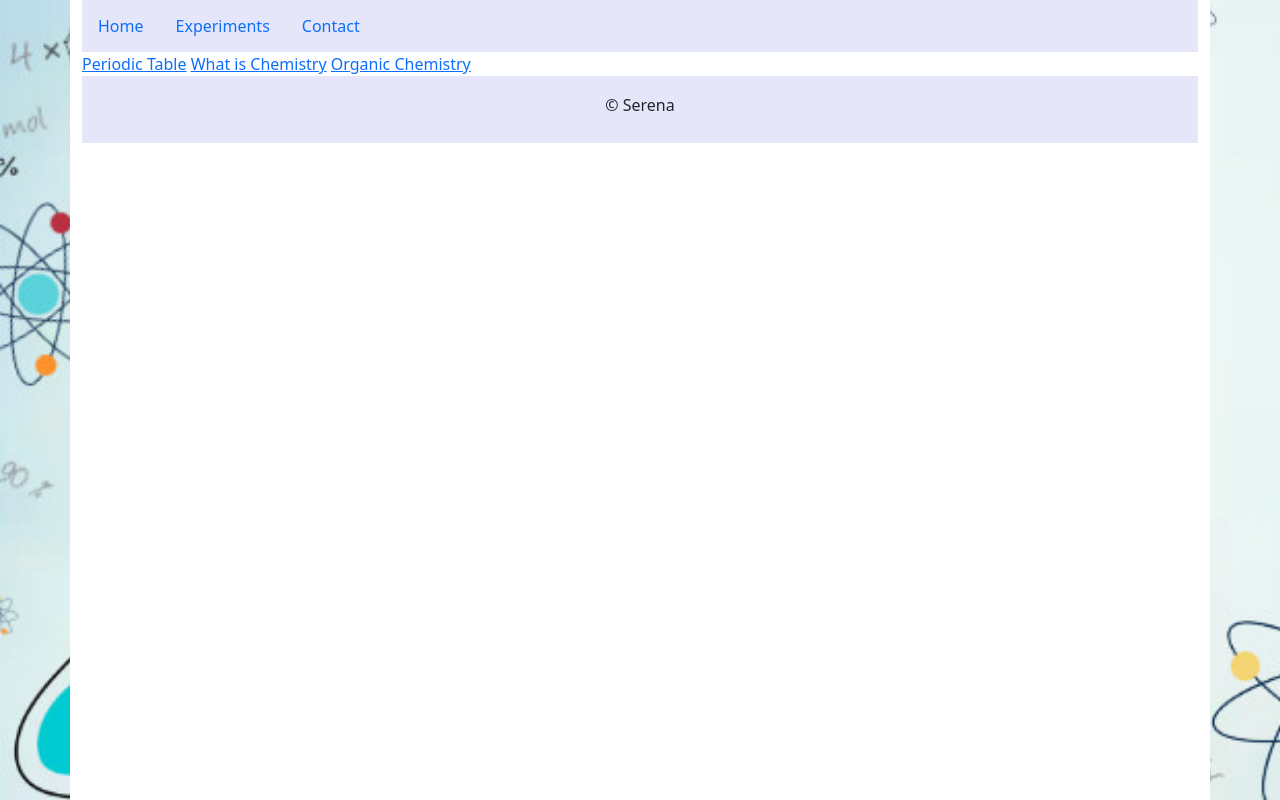
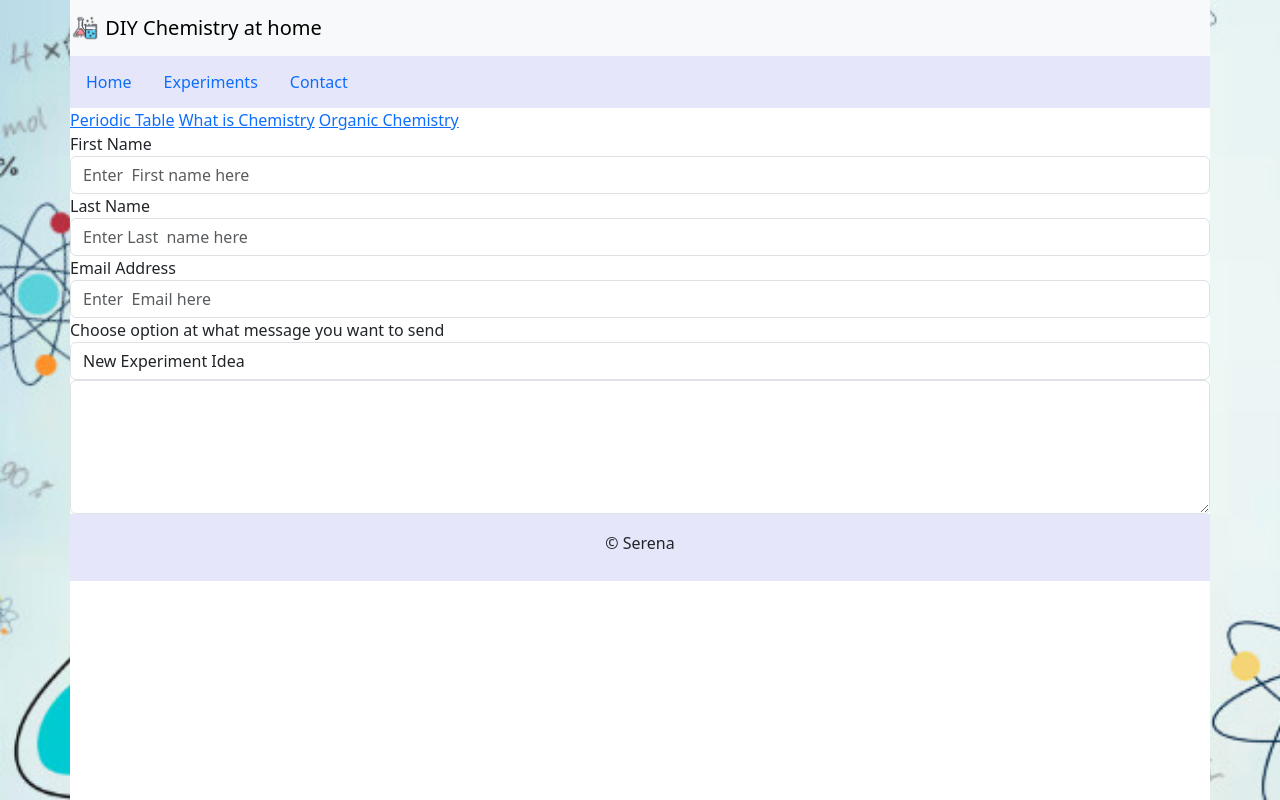
Before and after one commit to Serenabeelen/eindproject, a Flask app: page /contact in a window 1280 px wide. Run offline with Flask 3, Linux system fonts and the light colour scheme.

Commit message:
app.py werkende gemaakt waarbij ik block content heb toegevoegd aan experiments enzo en een logo voor op de website met de contact form

```diff
--- a/app.py
+++ b/app.py
@@ -1,4 +1,4 @@
-from flask import Flask, render_template
+from flask import Flask, render_template, url_for
 
 app = Flask(__name__)
 
@@ -10,5 +10,9 @@ def index():
 def contact():
   return render_template("contact.html")
 
+@app.route("/experiments")
+def experiments():
+  return render_template("experiments.html")
+
 if __name__=="__main__":
   app.run(debug=True)
--- a/static/CSS/index.css
+++ b/static/CSS/index.css
@@ -4,7 +4,7 @@ body {
   background-size: cover;
 }
 
-.container {
+.content {
   display: flex;
   background-color: white;
   width: 1140px;
--- a/templates/base.html
+++ b/templates/base.html
@@ -3,6 +3,8 @@
   <head>
     <meta charset="utf-8" />
     <meta name="viewport" content="width=device-width, initial-scale=1" />
+
+
 
     <link
       href="https://cdn.jsdelivr.net/npm/bootstrap@5.3.8/dist/css/bootstrap.min.css"
@@ -13,27 +15,37 @@
     <title>DIY chemistry at home</title>
     <link rel="icon" type="image/x-icon" href="../static/img/favicon.png">
 
-     <link rel="stylesheet" href="../static/CSS/index.css" />
+     <link rel="stylesheet" href="{{url_for('static', filename='css/index.css' )}}" />
+
+     {% block head%}{%endblock%}
   </head>
   <body>
      <script src="https://cdn.jsdelivr.net/npm/bootstrap@5.3.8/dist/js/bootstrap.bundle.min.js" integrity="sha384-FKyoEForCGlyvwx9Hj09JcYn3nv7wiPVlz7YYwJrWVcXK/BmnVDxM+D2scQbITxI" crossorigin="anonymous"></script>
-  </body>
 
-  <div class="container">
+  <div class="content">
     <ul>
-      <li><a class="active" href="index.html">Home</a></li>
-      <li><a href="experiments.html"> Experiments</a></li>
-      <li><a href="contact.html"> Contact </a></li>
+      <!-- Icoontje toevoegen aan de header -->
+      <nav class="navbar navbar-light bg-light">
+        <a class="navbar-brand" href="#">
+          <img src="../static/img/favicon.png" width="30" height="30"  class="d-inline-block align-top"    alt=""> DIY Chemistry at home
+        </a>
+        </nav>
+      <li><a class="active" href="{{url_for('index')}}">Home</a></li>
+      <li><a href="{{url_for('experiments')}}"> Experiments</a></li>
+      <li><a href="{{url_for('contact') }}"> Contact </a></li>
     </ul>
 
     <nav>
-      <a href=""> Periodic Table</a>
-      <a href=" "> What is Chemistry</a>
-      <a href=""> Organic Chemistry</a>
+      <a href="#"> Periodic Table</a>
+      <a href="#"> What is Chemistry</a>
+      <a href="#"> Organic Chemistry</a>
+
+    {% block content %}{%endblock%}
+
+    </div>
 
 
     </nav>
-
     <footer class="footer"> <h6> &copy; Serena </h6> </footer>
 
 
--- a/templates/contact.html
+++ b/templates/contact.html
@@ -1,4 +1,34 @@
-{% extends "base.html" %}
+{% extends "base.html" %} {% block content %}
+<div class="form-group">
+  <label for="firstname"> First Name </label>
+  <input type="fname" class="form-control" id="firstname" placeholder="Enter
+  First name here"
+</div>
 
-{% block content %}
-{% endblock %}
+<div class="form-group">
+  <label for="lastname"> Last Name </label>
+  <input type="lname" class="form-control" id="lastname" placeholder="Enter Last
+  name here"
+</div>
+
+<div class="form-group">
+  <label for="emailadress"> Email Address</label>
+  <input type="email" class="form-control" id="emailadress" placeholder="Enter
+  Email here"
+</div>
+
+<div class="form-group">
+  <label for="options"> Choose option at what message you want to send </label>
+  <select class="form-control" id="options">
+    <option>New Experiment Idea</option>
+    <option>Feedback</option>
+    <option>Complaint</option>
+    <option>Other</option>
+
+    <div class="form-group">
+      <label for="textarea"> Text </label>
+      <textarea class="form-control" id="textarea" rows="5"></textarea>
+    </div>
+    {% endblock %}
+  </select>
+</div>
--- a/templates/experiments.html
+++ b/templates/experiments.html
@@ -1,4 +1,6 @@
 {% extends "base.html" %}
 
+
 {% block content %}
+  <p>  </p>
 {% endblock %}
```
Also changed, not shown: templates/index.html (+26 -2 lines), static/img/cosmetics.png (added), static/img/food.png (added), static/img/fun.avif (added).
